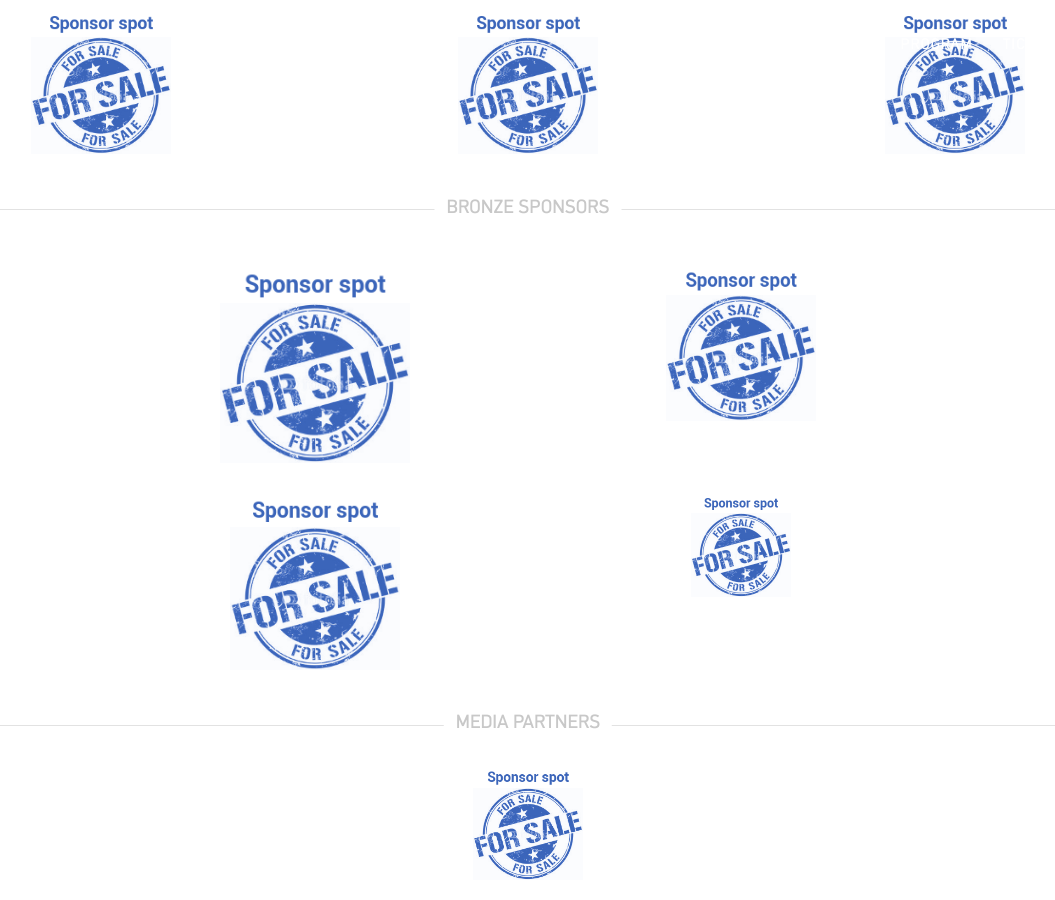
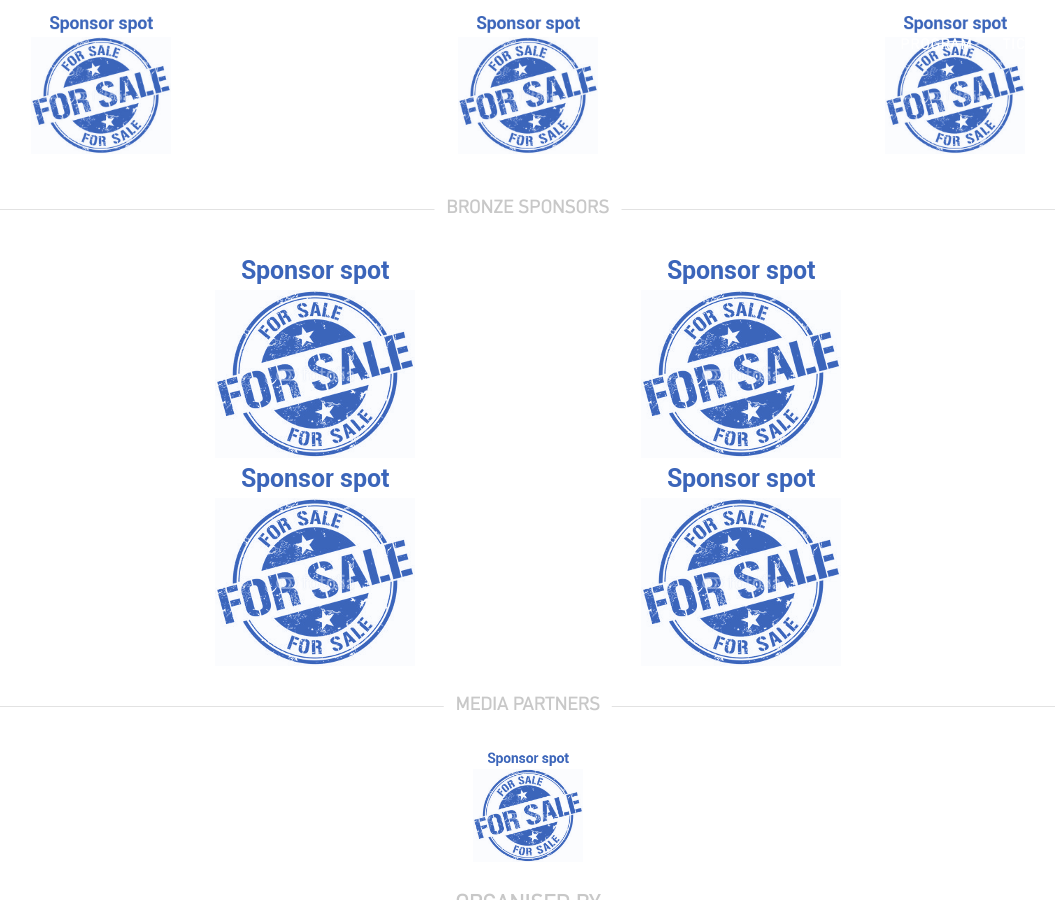
Before and after one commit to apidaysnordic/apidaysnordic.github.io, a Jekyll site: the page built from index.md, in a window 1280 px wide and 900 px high, scrolled down 4621 px. Shown: the whole window, without its empty margins (112-1167 px from the left). Built offline with Jekyll 4.4.1, drawn with Linux system fonts in a browser that asks for light colours; some web fonts are replaced; comment, search, counter and statistics services are not loaded.

Commit message:
Added blank logos

```diff
--- a/_includes/sponsors.html
+++ b/_includes/sponsors.html
@@ -20,14 +20,14 @@
     <div class="text-center sponsor sponsor-bronze">
         <div class="row">
             <span class="col-md-2"></span>
-            <a href="" target="_blank" class="col-md-4"><img class="nzpost-logo" src="/images/sponsors/sponsor-for-sale.png" alt=""></a>
-            <a href="" target="_blank" class="col-md-4"><img class="braintree-logo" src="/images/sponsors/sponsor-for-sale.png" alt=""></a>
+            <a href="" target="_blank" class="col-md-4"><img class="" src="/images/sponsors/sponsor-for-sale.png" alt=""></a>
+            <a href="" target="_blank" class="col-md-4"><img class="" src="/images/sponsors/sponsor-for-sale.png" alt=""></a>
             <span class="col-md-2"></span>
         </div>
         <div class="row">
             <span class="col-md-2"></span>
-            <a href="" target="_blank" class="col-md-4"><img class="assurity-logo" src="/images/sponsors/sponsor-for-sale.png" alt=""></a>
-            <a href="" target="_blank" class="col-md-4"><img class="apimatic-logo" src="/images/sponsors/sponsor-for-sale.png" alt=""></a>
+            <a href="" target="_blank" class="col-md-4"><img class="" src="/images/sponsors/sponsor-for-sale.png" alt=""></a>
+            <a href="" target="_blank" class="col-md-4"><img class="" src="/images/sponsors/sponsor-for-sale.png" alt=""></a>
             <span class="col-md-2"></span>
         </div>
     </div>
```
